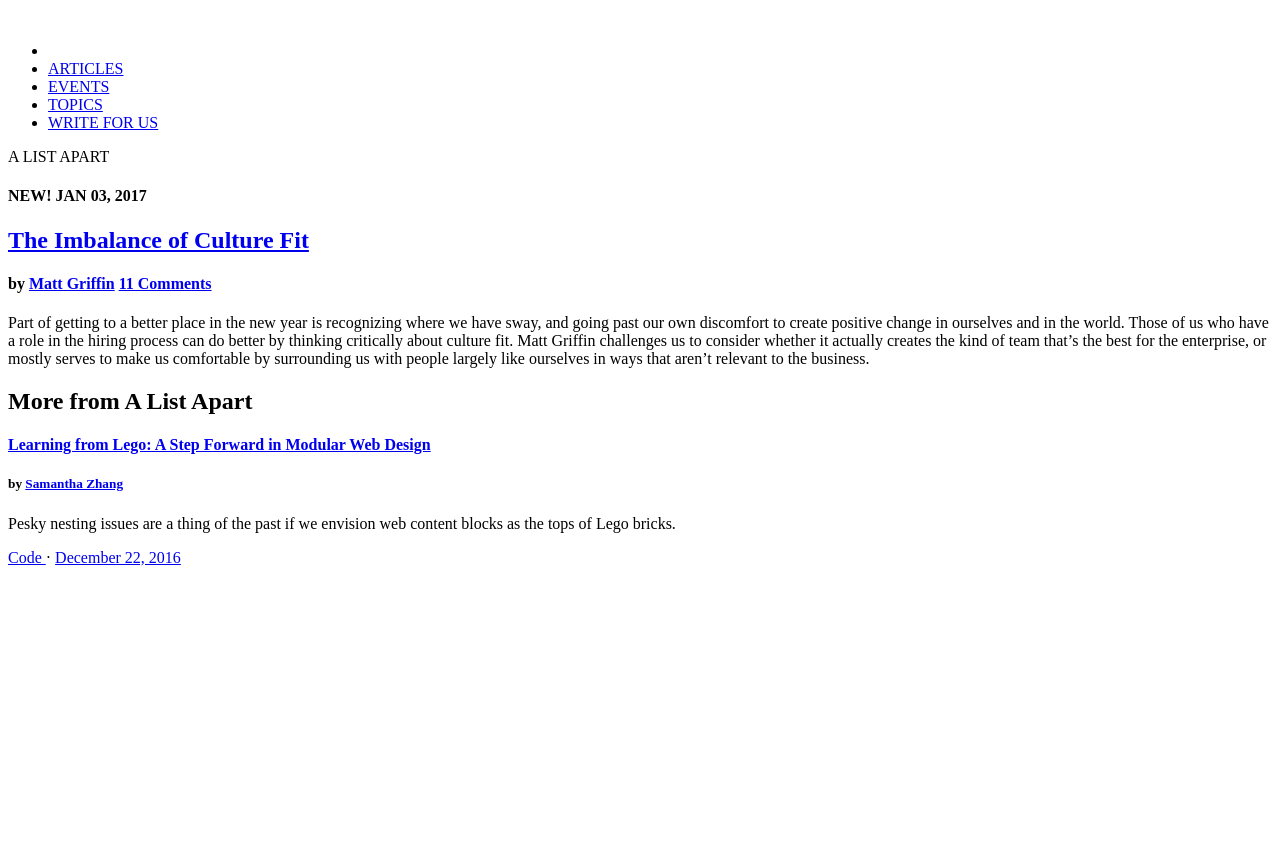
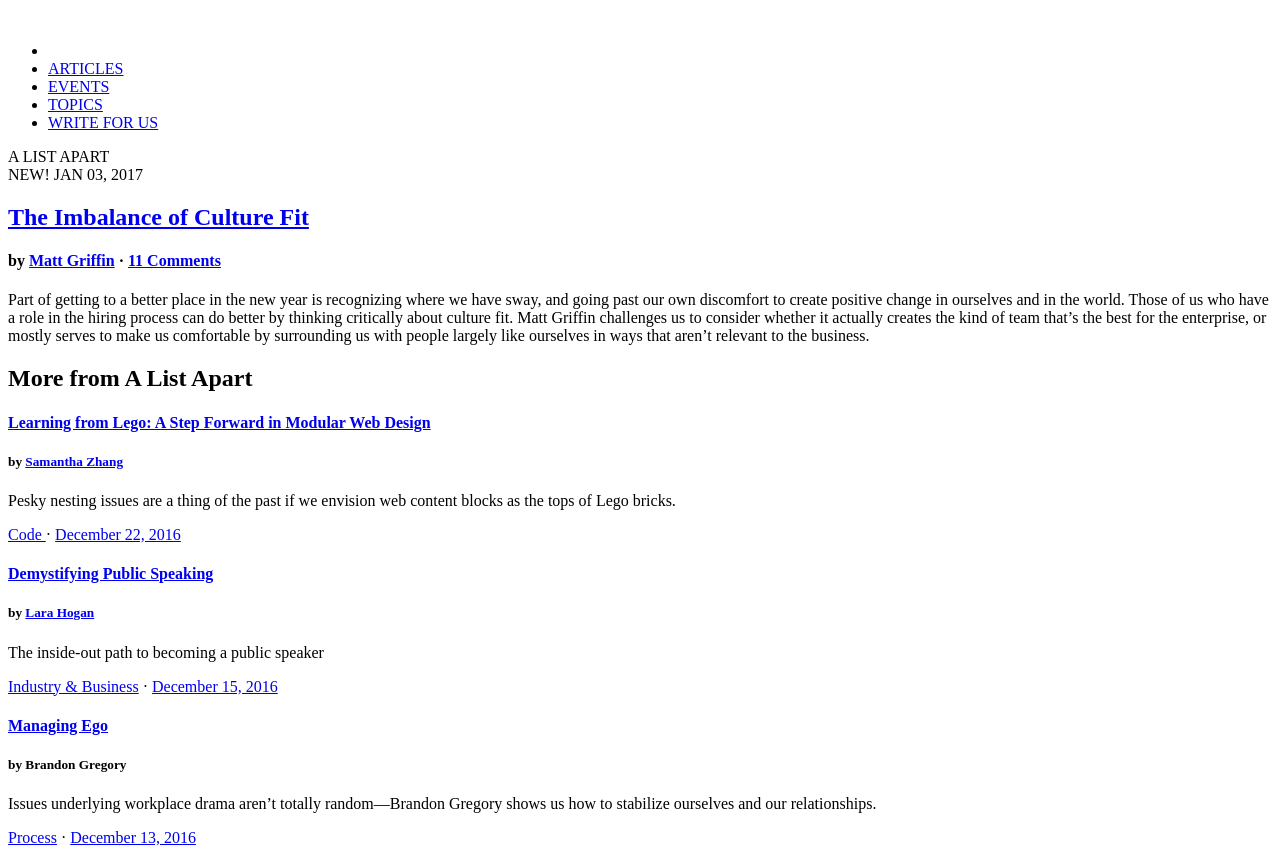
Before and after one commit to claileslie/01_HTML_Layout, a plain HTML site: page index.html in a window 1280 px wide. Before the commit the page ends 800 px from the top, so only its background shows below. Drawn offline with Linux system fonts and the light colour scheme.

Commit message:
add two more articles

```diff
--- a/index.html
+++ b/index.html
@@ -19,18 +19,33 @@
       A LIST APART
     </header>
     <article class="new">
-      <h4> NEW! JAN 03, 2017 </h4>
+      <span> NEW! JAN 03, 2017 </span>
       <h2> <a href="http://alistapart.com/article/the-imbalance-of-culture-fit"> The Imbalance of Culture Fit </a></h2>
-      <h4> by <a href="http://alistapart.com/author/mattgriffin">Matt Griffin</a> <a href="http://alistapart.com/article/the-imbalance-of-culture-fit#comments"> 11 Comments </a> </h4>
+      <h4> by <a href="http://alistapart.com/author/mattgriffin">Matt Griffin</a> &middot <a href="http://alistapart.com/article/the-imbalance-of-culture-fit#comments"> 11 Comments </a> </h4>
       <p> Part of getting to a better place in the new year is recognizing where we have sway, and going past our own discomfort to create positive change in ourselves and in the world. Those of us who have a role in the hiring process can do better by thinking critically about culture fit. Matt Griffin challenges us to consider whether it actually creates the kind of team that’s the best for the enterprise, or mostly serves to make us comfortable by surrounding us with people largely like ourselves in ways that aren’t relevant to the business.</p>
     </article>
     <h2> More from A List Apart </h2>
     <div class="more">
+      <!--1st -->
       <article>
         <h4 class="mtitle"> <a href="http://alistapart.com/article/learning-from-lego-a-step-forward-in-modular-web-design"> Learning from Lego: A Step Forward in Modular Web Design </a> </h4>
         <h5> by <a href="http://alistapart.com/author/samantha-zhang"> Samantha Zhang </a> </h5>
         <p>Pesky nesting issues are a thing of the past if we envision web content blocks as the tops of Lego bricks.</p>
         <span> <a href="http://alistapart.com/topic/code">Code </a> &middot <a href="http://alistapart.com/article/learning-from-lego-a-step-forward-in-modular-web-design">December 22, 2016</a> </span>
+      </article>
+      <!--2nd -->
+      <article>
+      <h4 class="mtitle"> <a href="http://alistapart.com/article/demystifying-public-speaking"> Demystifying Public Speaking </a> </h4>
+      <h5> by <a href="http://alistapart.com/author/samantha-zhang">Lara Hogan</a> </h5>
+      <p>The inside-out path to becoming a public speaker</p>
+      <span> <a href="http://alistapart.com/topic/industry-business">Industry & Business</a> &middot <a href="http://alistapart.com/article/learning-from-lego-a-step-forward-in-modular-web-design">December 15, 2016</a> </span>
+      </article>
+      <article>
+      <h4 class="mtitle"> <a href="http://alistapart.com/article/managing-ego">Managing Ego</a> </h4>
+      <h5> by <a href=“http://alistapart.com/author/brandongregory”></a>Brandon Gregory</h5>
+      <p>Issues underlying workplace drama aren’t totally random—Brandon Gregory shows us how to stabilize ourselves and our relationships.</p>
+      <span> <a href="http://alistapart.com/topic/process">Process</a> &middot <a href="http://alistapart.com/article/managing-ego">December 13, 2016 </a></span>
+      </article>
     </div>
   </body>
 </html>
```
